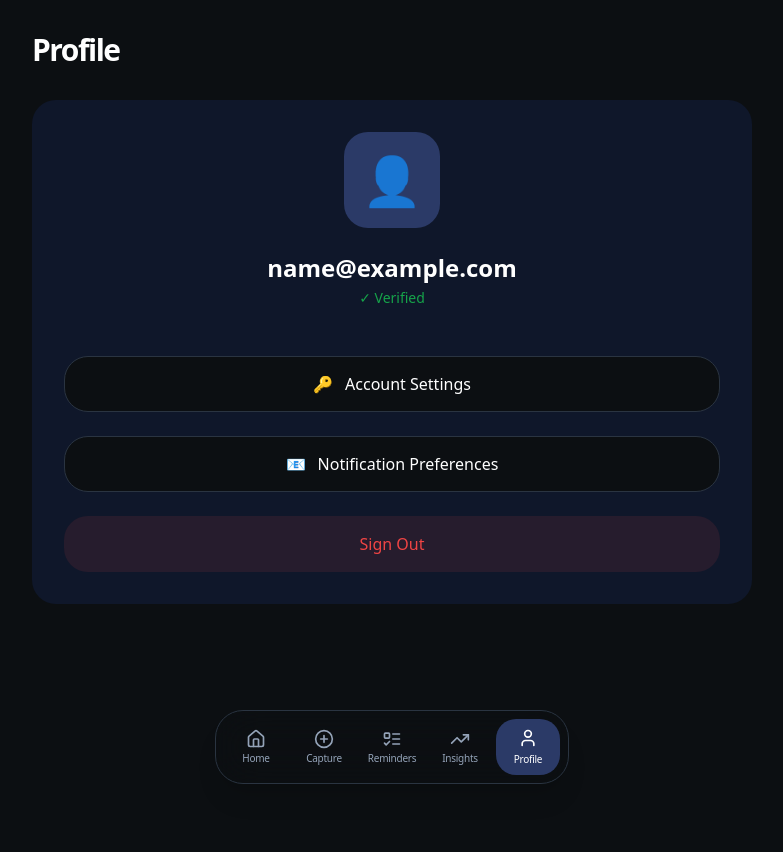
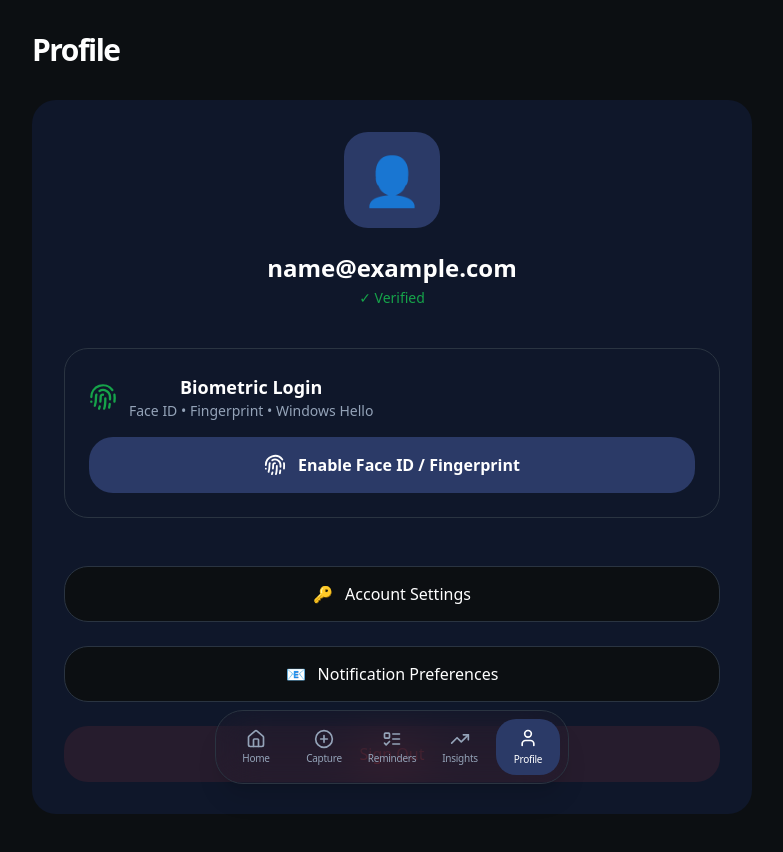
Before and after one commit to Roquellan-Systems-Inc/Remindarin, a React (Vite) app in the folder Frontend/: page /profile in a window 1280 px wide. Shown: the top 852 px of the page, without its empty margins (248-1031 px from the left). Before the commit the page ends 800 px from the top, so only its background shows below. Built offline with nearby package versions, Linux system fonts and the light colour scheme; no server answers; sample sign-in values are in the browser's storage.

Commit message:
feat: real Face ID / Fingerprint enrollment in Profile (official WebAuthn - triggers native prompt)

```diff
--- a/Frontend/src/pages/Profile.jsx
+++ b/Frontend/src/pages/Profile.jsx
@@ -1,16 +1,65 @@
-import React from 'react';
+import React, { useState } from 'react';
 import { useNavigate } from 'react-router-dom';
 import { useAuth } from '../context/AuthContext';
+import { startRegistration } from '@simplewebauthn/browser';
+import { Fingerprint, ShieldCheck } from 'lucide-react';
 import BottomNav from '../components/layout/BottomNav';
 
 export default function Profile() {
   const navigate = useNavigate();
   const { user } = useAuth();
+  const [biometricEnabled, setBiometricEnabled] = useState(false);
+  const [isEnrolling, setIsEnrolling] = useState(false);
 
   const handleLogout = () => {
-    // Simple logout - clears session and redirects
-    localStorage.removeItem('authToken'); // if you store token elsewhere
+    localStorage.removeItem('authToken');
     navigate('/login');
+  };
+
+  const handleBiometricEnroll = async () => {
+    if (!user) return;
+    setIsEnrolling(true);
+
+    try {
+      const options = {
+        challenge: new Uint8Array(32),
+        rp: {
+          name: "Remindarin",
+          id: window.location.hostname,
+        },
+        user: {
+          id: new TextEncoder().encode(user.id || user.email),
+          name: user.email,
+          displayName: user.email.split('@')[0],
+        },
+        pubKeyCredParams: [
+          { alg: -7, type: "public-key" },
+          { alg: -257, type: "public-key" }
+        ],
+        authenticatorSelection: {
+          authenticatorAttachment: "platform",
+          userVerification: "required",
+          residentKey: "preferred",
+        },
+        timeout: 60000,
+      };
+
+      const credential = await startRegistration(options);
+
+      console.log('✅ Biometric credential created:', credential);
+
+      setBiometricEnabled(true);
+      localStorage.setItem('biometricEnabled', 'true');
+
+      alert('🎉 Biometric login enabled! Face ID / Fingerprint is now active.');
+    } catch (err) {
+      console.error('Biometric enrollment failed:', err);
+      if (err.name !== 'NotAllowedError') {
+        alert('❌ Biometric enrollment failed. Your device may not support it or permission was denied.');
+      }
+    } finally {
+      setIsEnrolling(false);
+    }
   };
 
   return (
@@ -24,6 +73,38 @@ export default function Profile() {
           </div>
           <div className="font-semibold text-2xl">{user?.email || 'User'}</div>
           <div className="text-accent-positive text-sm mt-1">✓ Verified</div>
+
+          <div className="mt-10 border border-border rounded-3xl p-6">
+            <div className="flex items-center gap-3 mb-4">
+              <Fingerprint className="text-accent-positive" size={28} />
+              <div>
+                <div className="font-semibold text-lg">Biometric Login</div>
+                <div className="text-text-secondary text-sm">Face ID • Fingerprint • Windows Hello</div>
+              </div>
+            </div>
+
+            {biometricEnabled ? (
+              <div className="flex items-center justify-center gap-2 bg-accent-positive/10 text-accent-positive rounded-3xl py-4 px-6">
+                <ShieldCheck size={20} />
+                <span className="font-medium">Biometric login is enabled</span>
+              </div>
+            ) : (
+              <button
+                onClick={handleBiometricEnroll}
+                disabled={isEnrolling}
+                className="w-full h-14 bg-primary text-text-inverse rounded-3xl font-semibold flex items-center justify-center gap-3 active:scale-95 transition-all disabled:opacity-70"
+              >
+                {isEnrolling ? (
+                  <>Enrolling...</>
+                ) : (
+                  <>
+                    <Fingerprint size={22} />
+                    Enable Face ID / Fingerprint
+                  </>
+                )}
+              </button>
+            )}
+          </div>
 
           <div className="mt-12 space-y-6">
             <button className="w-full h-14 bg-background border border-border rounded-3xl font-medium flex items-center justify-center gap-3 hover:bg-white/5 transition-colors">
```
